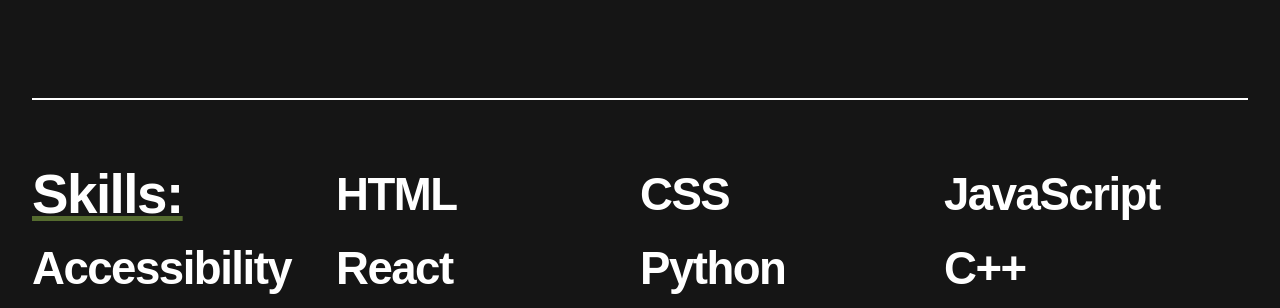
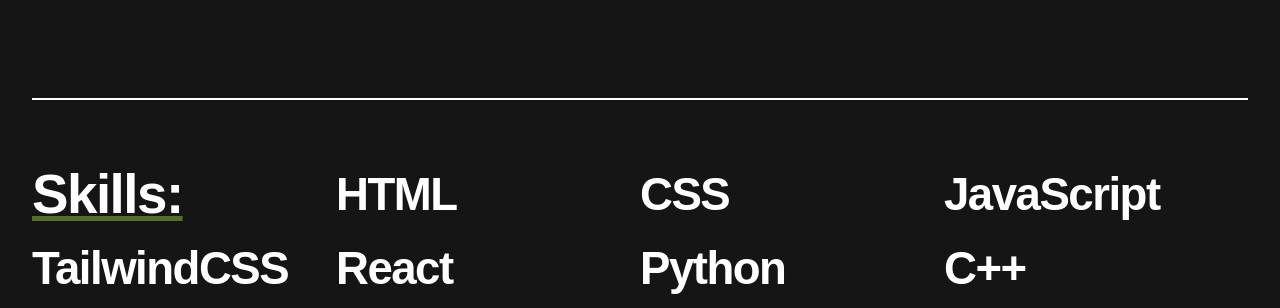
Before and after one commit to MohitJangra7/Portfolio, a plain HTML site: page portfolio/index.html in a window 1280 px wide. Shown: the part 644-952 px from the top of the page. Drawn offline with Linux system fonts and the light colour scheme.

Commit message:
index.html

```diff
--- a/portfolio/index.html
+++ b/portfolio/index.html
@@ -59,7 +59,7 @@
           <!-- <p class="secondary-txt">2 Years Experience</p> -->
         </div>
         <div>
-          <h3>Accessibility</h3>
+          <h3>TailwindCSS</h3>
           <!-- <p class="secondary-txt">2 Years Experience</p> -->
         </div>
         <div>
```
